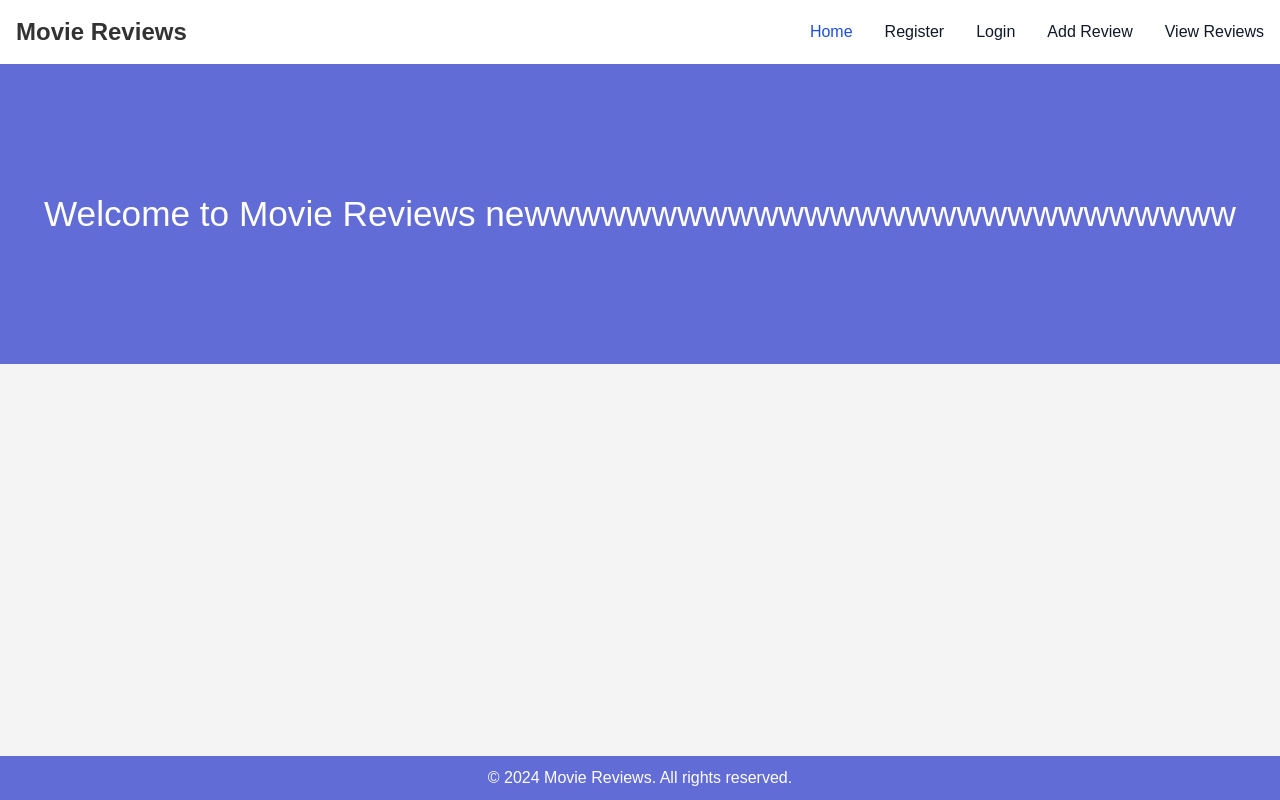
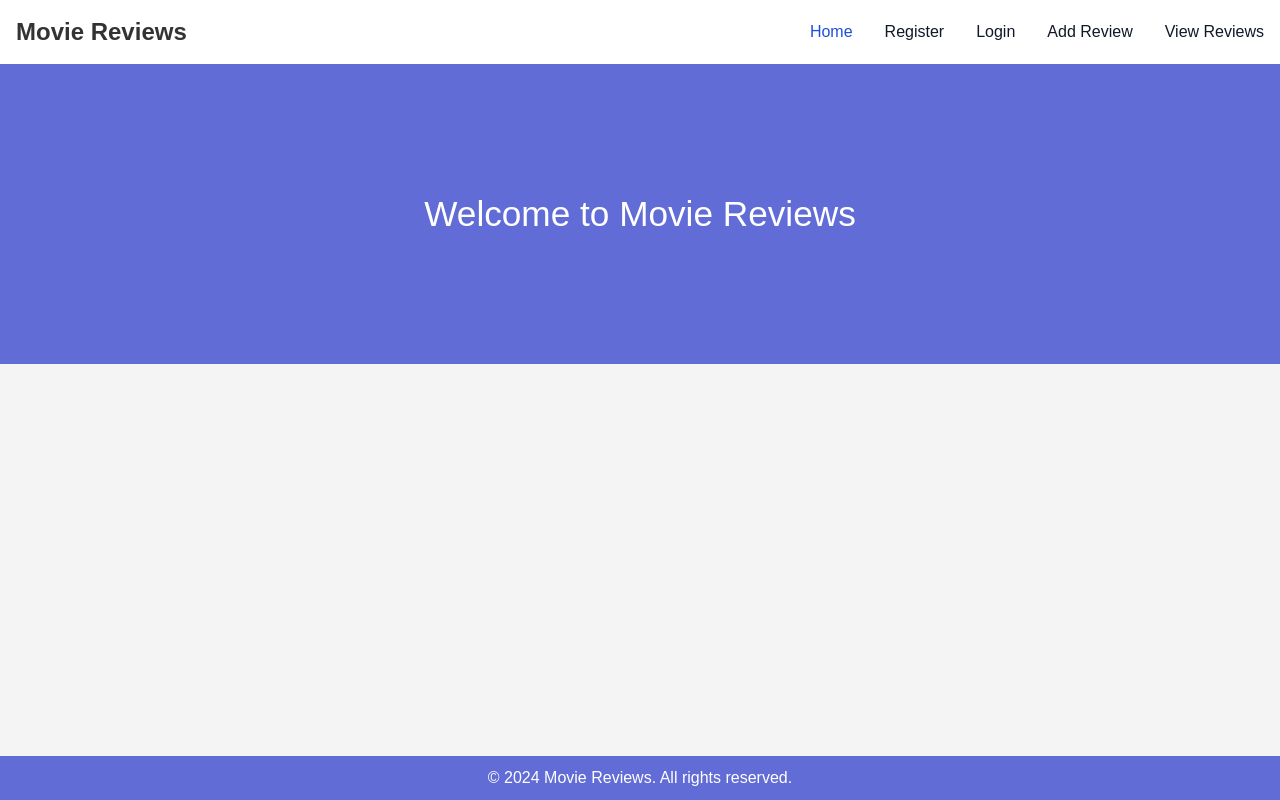
Before and after one commit to ayush148/project, a website: page web/public/index.html in a window 1280 px wide. Drawn offline with nearby package versions, Linux system fonts and the light colour scheme.

Commit message:
Update index.html

```diff
--- a/web/public/index.html
+++ b/web/public/index.html
@@ -45,7 +45,7 @@
       </nav>
 
       <header>
-        <h1>Welcome to Movie Reviews newwwwwwwwwwwwwwwwwwwwwwwwwwww </h1>
+        <h1>Welcome to Movie Reviews </h1>
 
     </header>
 
```
